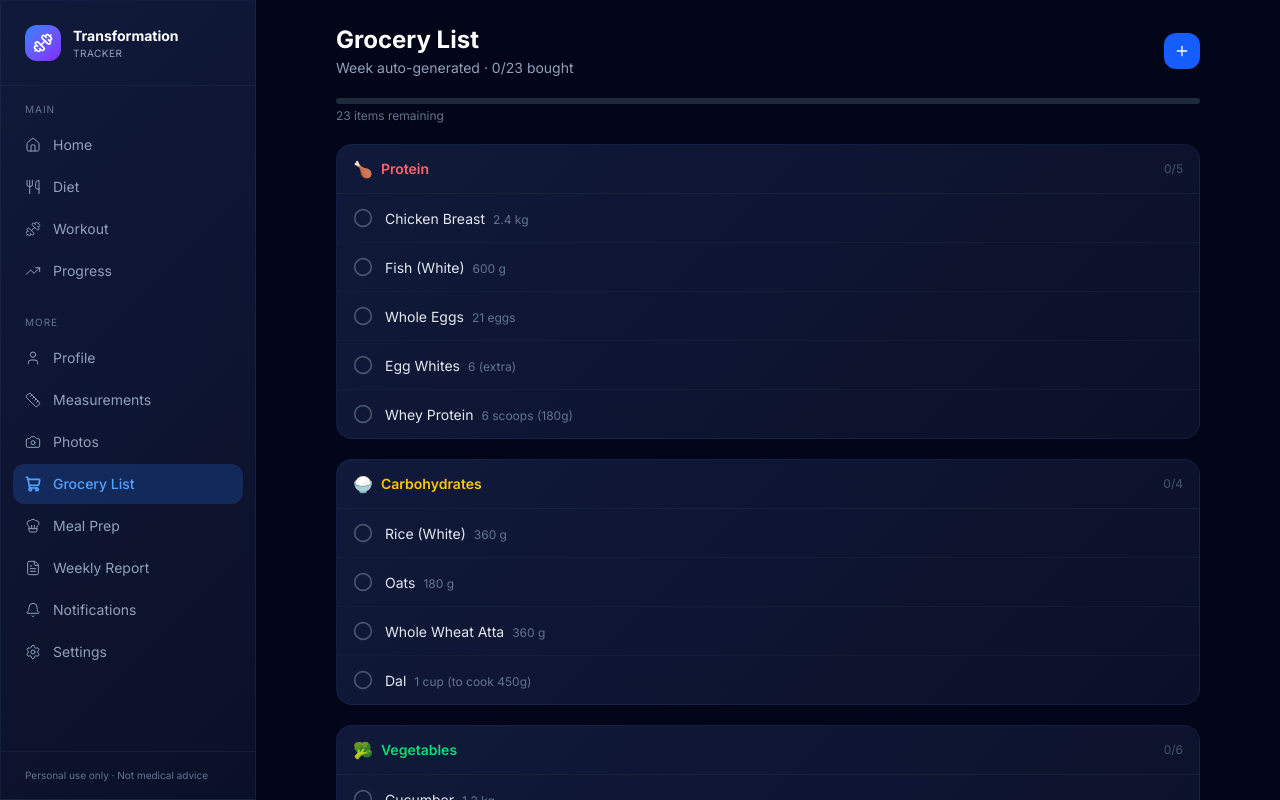
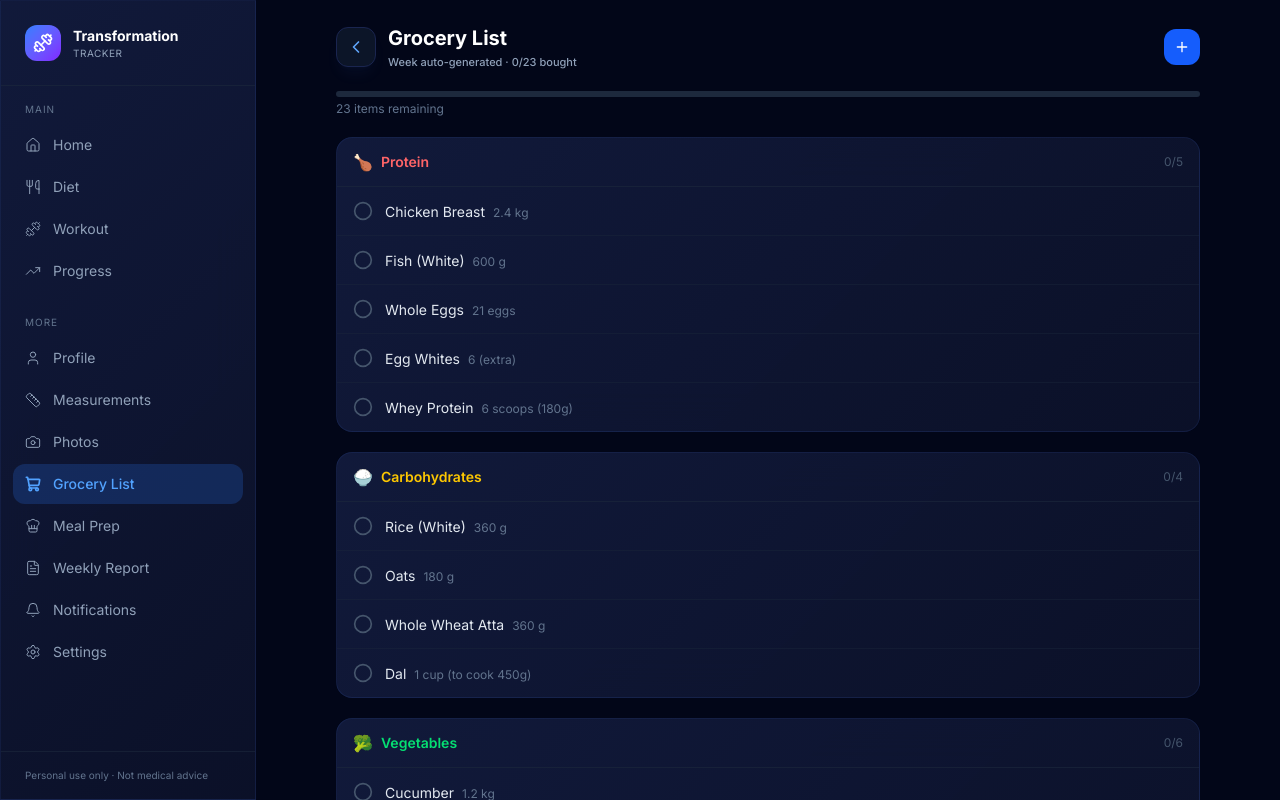
Before and after one commit to TharunRachabanti/Transformation-Tracker, a Next.js app: page /more/grocery in a window 1280 px wide. Shown: the top 800 px of the page. Built offline with nearby package versions, Linux system fonts and the light colour scheme.

Commit message:
fix(ux): add missing grocery back button and patch RSC Date serialization preventing profile and settings navigation

```diff
--- a/app/(app)/more/grocery/page.tsx
+++ b/app/(app)/more/grocery/page.tsx
@@ -2,7 +2,8 @@
 
 import { useState } from 'react'
 import { motion } from 'framer-motion'
-import { ShoppingCart, CheckCircle2, Circle, Plus, Trash2, Edit2 } from 'lucide-react'
+import { ShoppingCart, CheckCircle2, Circle, Plus, Trash2, Edit2, ChevronLeft } from 'lucide-react'
+import Link from 'next/link'
 import { TTS_PLAN, MWF_PLAN } from '@/data/mealPlans'
 import { FOOD_DATABASE } from '@/data/nutrition'
 import { cn } from '@/lib/utils'
@@ -103,10 +104,15 @@ export default function GroceryPage() {
   return (
     <div className="space-y-5">
       <div className="flex items-center justify-between">
+        <div className="flex items-center gap-3">
+        <Link href="/more" className="w-10 h-10 rounded-xl bg-[#0c1528] border border-[#1a2550] text-[#60a5fa] flex items-center justify-center hover:bg-[#141e40] hover:text-white transition-colors shrink-0 shadow-lg shadow-[#60a5fa]/5">
+          <ChevronLeft className="w-5 h-5" />
+        </Link>
         <div>
-          <h1 className="text-2xl font-bold text-white">Grocery List</h1>
-          <p className="text-sm text-slate-400 mt-0.5">Week auto-generated · {checkedCount}/{items.length} bought</p>
+          <h1 className="text-xl font-bold text-white">Grocery List</h1>
+          <p className="text-[11px] font-medium text-slate-400 mt-0.5">Week auto-generated · {checkedCount}/{items.length} bought</p>
         </div>
+      </div>
         <button
           onClick={() => setShowAdd(!showAdd)}
           className="w-9 h-9 rounded-xl bg-blue-600 flex items-center justify-center"
--- a/app/(app)/more/profile/page.tsx
+++ b/app/(app)/more/profile/page.tsx
@@ -15,5 +15,8 @@ export default async function ProfilePage() {
 
   if (!profile) redirect('/onboarding')
 
-  return <ProfileClient initialProfile={profile} />
+  // Prevent next.js RSC Date serialization errors
+  const safeProfile = JSON.parse(JSON.stringify(profile))
+
+  return <ProfileClient initialProfile={safeProfile} />
 }
--- a/app/(app)/more/settings/page.tsx
+++ b/app/(app)/more/settings/page.tsx
@@ -15,5 +15,8 @@ export default async function SettingsPage() {
 
   if (!profile) redirect('/onboarding')
 
-  return <SettingsClient initialSettings={profile as any} />
+  // Prevent next.js RSC Date serialization errors
+  const safeProfile = JSON.parse(JSON.stringify(profile))
+
+  return <SettingsClient initialSettings={safeProfile as any} />
 }
```
